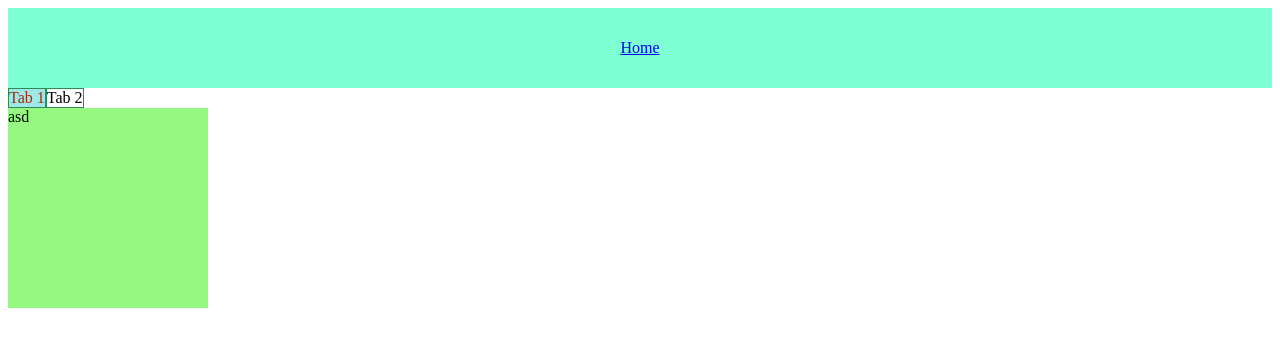
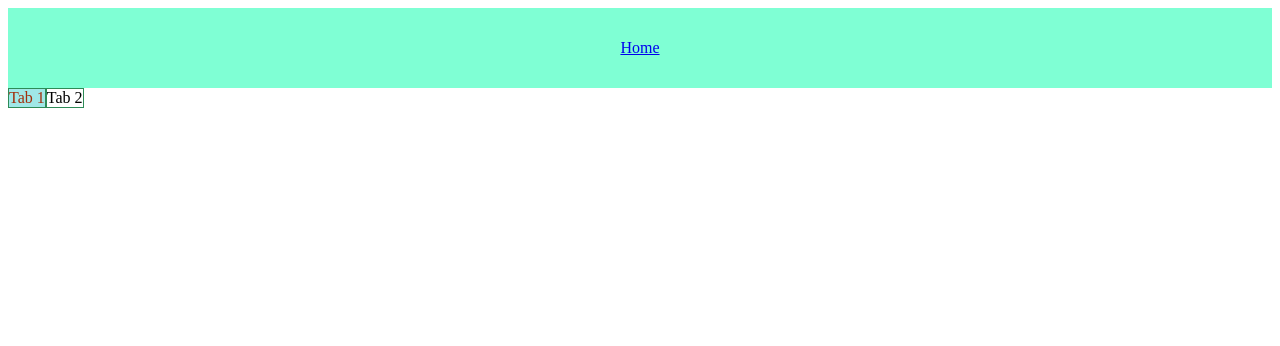
Before and after one commit to fAyday-everyday/js-16-11-2021, a React (Create React App) app: page / in a window 1280 px wide. Shown: the top 346 px of the page. Built offline with nearby package versions, Linux system fonts and the light colour scheme.

Commit message:
green block deleted

```diff
--- a/src/pages/HomePage.js
+++ b/src/pages/HomePage.js
@@ -10,7 +10,6 @@ export default function HomePage() {
         <div className="cont">
             <div>
                 <Tabs options={options} />
-                <div className='asd'>asd</div>
             </div>
         </div>
     )
--- a/src/pages/main.css
+++ b/src/pages/main.css
@@ -3,9 +3,3 @@
     flex-direction: column;
     gap: 50px;
 }
-.asd {
-    width: 200px;
-    height: 200px;
-    background: rgb(92, 76, 235);
-    background-color: rgb(148, 248, 129);
-}
```
